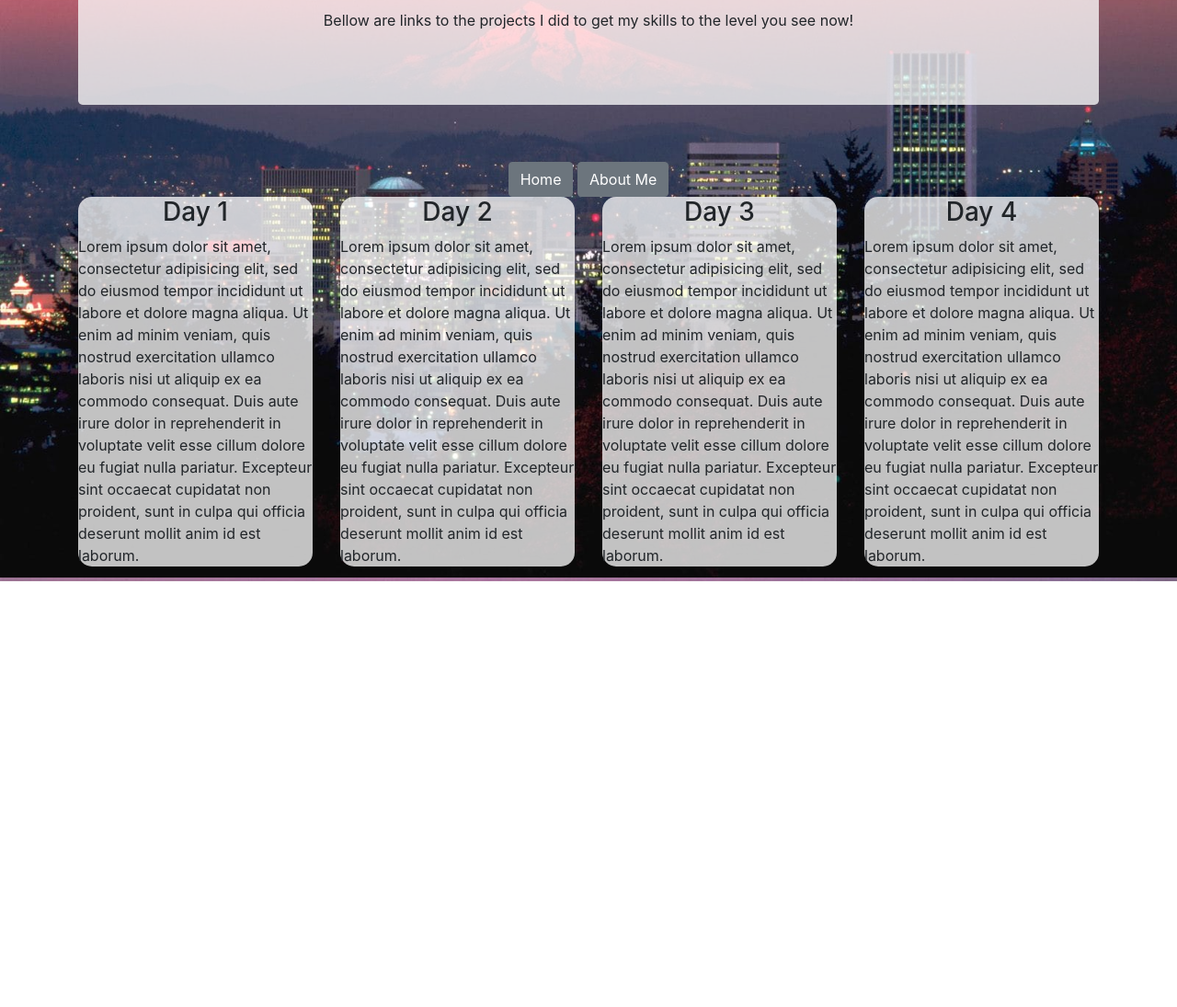
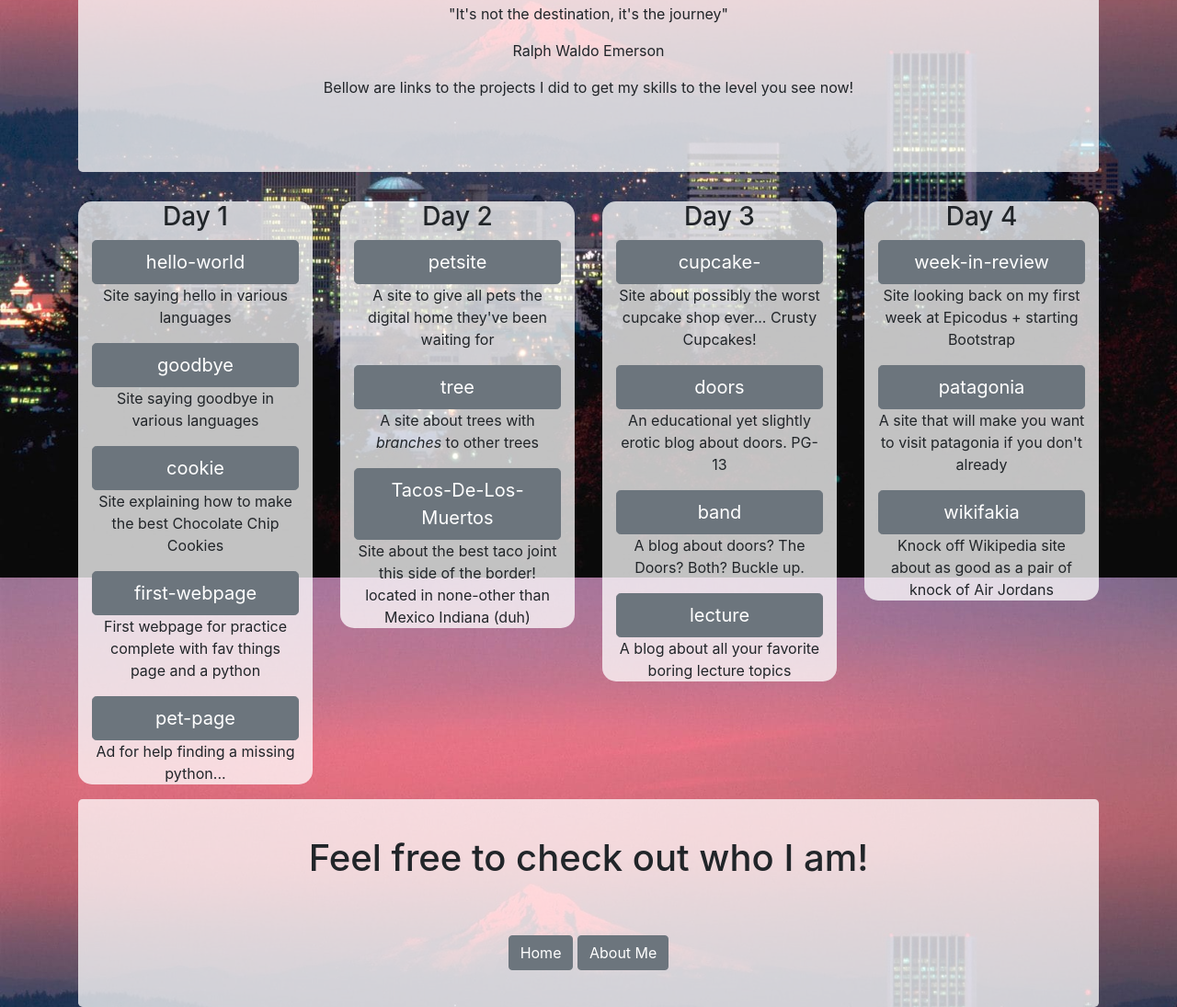
Before and after one commit to dmonarrez/portfolio, a plain HTML site: page projects.html in a window 1280 px wide. Shown: the part 332-1427 px from the top of the page at 92% size. Before the commit the page ends 964 px from the top, so only its background shows below. Drawn offline with Linux system fonts and the light colour scheme.

Commit message:
link git repos to buttons

```diff
--- a/css/styles.css
+++ b/css/styles.css
@@ -79,3 +79,18 @@ a{
 .day-title{
   text-align: center;
 }
+
+.link-container{
+  border-color: gray;
+}
+
+.link-sum{
+  text-align: center;
+}
+
+.projects-footer {
+  text-align: center;
+  background-color: rgba(255,255,255,.75);
+  padding-top: 40px;
+  padding-bottom: 40px;
+}
--- a/projects.html
+++ b/projects.html
@@ -17,41 +17,103 @@
     <!-- profile intro container -->
     <div class="container">
       <div class="jumbotron projects-title">
-        <img class="profile-pic"src="img/david1.jpg" alt="David">
+        <img class="project-pic" src="img/epicodus1.png" alt="Epicodus">
         <h1>Projects</h1>
+        <blockquote>
+          <p>"It's not the destination, it's the journey"</p>
+          <footer>Ralph Waldo Emerson</footer>
+        </blockquote>
         <p>Bellow are links to the projects I did to get my skills to the level you see now!</p>
-      </div>
-      <div class="index-btn">
-        <button type="button" class="btn btn-secondary index-btn"><a href="index.html">Home</a></button>
-        <button type="button" class="btn btn-secondary index-btn"><a href="aboutMe.html">About Me</a></button>
       </div>
       <div class="row">
         <div class="col">
           <div class="well">
             <h3 class="day-title">Day 1</h3>
-            <p>Lorem ipsum dolor sit amet, consectetur adipisicing elit, sed do eiusmod tempor incididunt ut labore et dolore magna aliqua. Ut enim ad minim veniam, quis nostrud exercitation ullamco laboris nisi ut aliquip ex ea commodo consequat. Duis aute irure dolor in reprehenderit in voluptate velit esse cillum dolore eu fugiat nulla pariatur. Excepteur sint occaecat cupidatat non proident, sunt in culpa qui officia deserunt mollit anim id est laborum.</p>
+            <div class="container link-container">
+              <button type="button" class="btn btn-secondary btn-lg btn-block"><a href="https://github.com/dmonarrez/hello-world">hello-world</a></button>
+              <p class="link-sum">Site saying hello in various languages</p>
+            </div>
+            <div class="container link-container">
+              <button type="button" class="btn btn-secondary btn-lg btn-block"><a href="https://github.com/dmonarrez/goodbye">goodbye</a></button>
+              <p class="link-sum">Site saying goodbye in various languages</p>
+            </div>
+            <div class="container link-container">
+              <button type="button" class="btn btn-secondary btn-lg btn-block"><a href="https://github.com/dmonarrez/cookie/blob/master/cookie-recipe.html">cookie</a></button>
+              <p class="link-sum">Site explaining how to make the best Chocolate Chip Cookies</p>
+            </div>
+            <div class="container link-container">
+              <button type="button" class="btn btn-secondary btn-lg btn-block"><a href="https://github.com/dmonarrez/first-webpage">first-webpage</a></button>
+              <p class="link-sum">First webpage for practice complete with fav things page and a python</p>
+            </div>
+            <div class="container link-container">
+              <button type="button" class="btn btn-secondary btn-lg btn-block"><a href="https://github.com/dmonarrez/pet-page">pet-page</a></button>
+              <p class="link-sum">Ad for help finding a missing python...</p>
+            </div>
           </div>
         </div>
         <div class="col">
           <div class="well">
             <h3 class="day-title">Day 2</h3>
-            <p>Lorem ipsum dolor sit amet, consectetur adipisicing elit, sed do eiusmod tempor incididunt ut labore et dolore magna aliqua. Ut enim ad minim veniam, quis nostrud exercitation ullamco laboris nisi ut aliquip ex ea commodo consequat. Duis aute irure dolor in reprehenderit in voluptate velit esse cillum dolore eu fugiat nulla pariatur. Excepteur sint occaecat cupidatat non proident, sunt in culpa qui officia deserunt mollit anim id est laborum.</p>
+            <div class="container link-container">
+              <button type="button" class="btn btn-secondary btn-lg btn-block"><a href="https://github.com/dmonarrez/petsite">petsite</a></button>
+              <p class="link-sum">A site to give all pets the digital home they've been waiting for</p>
+            </div>
+            <div class="container link-container">
+              <button type="button" class="btn btn-secondary btn-lg btn-block"><a href="https://github.com/dmonarrez/tree">tree</a></button>
+              <p class="link-sum">A site about trees with <em>branches</em> to other trees</p>
+            </div>
+            <div class="container link-container">
+              <button type="button" class="btn btn-secondary btn-lg btn-block"><a href="https://github.com/dmonarrez/Tacos-De-Los-Muertos">Tacos-De-Los-Muertos</a></button>
+              <p class="link-sum">Site about the best taco joint this side of the border! located in none-other than Mexico Indiana (duh)</p>
+            </div>
           </div>
         </div>
         <div class="col">
           <div class="well">
             <h3 class="day-title">Day 3</h3>
-            <p>Lorem ipsum dolor sit amet, consectetur adipisicing elit, sed do eiusmod tempor incididunt ut labore et dolore magna aliqua. Ut enim ad minim veniam, quis nostrud exercitation ullamco laboris nisi ut aliquip ex ea commodo consequat. Duis aute irure dolor in reprehenderit in voluptate velit esse cillum dolore eu fugiat nulla pariatur. Excepteur sint occaecat cupidatat non proident, sunt in culpa qui officia deserunt mollit anim id est laborum.</p>
+            <div class="container link-container">
+              <button type="button" class="btn btn-secondary btn-lg btn-block"><a href="https://github.com/dmonarrez/cupcake-">cupcake-</a></button>
+              <p class="link-sum">Site about possibly the worst cupcake shop ever... Crusty Cupcakes!</p>
+            </div>
+            <div class="container link-container">
+              <button type="button" class="btn btn-secondary btn-lg btn-block"><a href="https://github.com/dmonarrez/door-smut">doors</a></button>
+              <p class="link-sum">An educational yet slightly erotic blog about doors. PG-13</p>
+            </div>
+            <div class="container link-container">
+              <button type="button" class="btn btn-secondary btn-lg btn-block"><a href="https://github.com/dmonarrez/band">band</a></button>
+              <p class="link-sum">A blog about doors? The Doors? Both? Buckle up.</p>
+            </div>
+            <div class="container link-container">
+              <button type="button" class="btn btn-secondary btn-lg btn-block"><a href="https://github.com/dmonarrez/Lecture">lecture</a></button>
+              <p class="link-sum">A blog about all your favorite boring lecture topics</p>
+            </div>
           </div>
         </div>
         <div class="col">
           <div class="well">
             <h3 class="day-title">Day 4</h3>
-            <p>Lorem ipsum dolor sit amet, consectetur adipisicing elit, sed do eiusmod tempor incididunt ut labore et dolore magna aliqua. Ut enim ad minim veniam, quis nostrud exercitation ullamco laboris nisi ut aliquip ex ea commodo consequat. Duis aute irure dolor in reprehenderit in voluptate velit esse cillum dolore eu fugiat nulla pariatur. Excepteur sint occaecat cupidatat non proident, sunt in culpa qui officia deserunt mollit anim id est laborum.</p>
+            <div class="container link-container">
+              <button type="button" class="btn btn-secondary btn-lg btn-block"><a href="https://github.com/dmonarrez/week-in-review">week-in-review</a></button>
+              <p class="link-sum">Site looking back on my first week at Epicodus + starting Bootstrap</p>
+            </div>
+            <div class="container link-container">
+              <button type="button" class="btn btn-secondary btn-lg btn-block"><a href="https://github.com/dmonarrez/patagonia">patagonia</a></button>
+              <p class="link-sum">A site that will make you want to visit patagonia if you don't already</p>
+            </div>
+            <div class="container link-container">
+              <button type="button" class="btn btn-secondary btn-lg btn-block"><a href="https://github.com/dmonarrez/Wikipedia-Rebuild">wikifakia</a></button>
+              <p class="link-sum">Knock off Wikipedia site about as good as a pair of knock of Air Jordans</p>
+            </div>
           </div>
         </div>
       </div>
+      <div class="jumbotron projects-footer">
+        <h1>Feel free to check out who I am!</h1>
+        <div class="index-btn">
+          <button type="button" class="btn btn-secondary index-btn"><a href="index.html">Home</a></button>
+          <button type="button" class="btn btn-secondary index-btn"><a href="aboutMe.html">About Me</a></button>
+        </div>
+      </div>
     </div>
-
   </body>
 </html>
```
